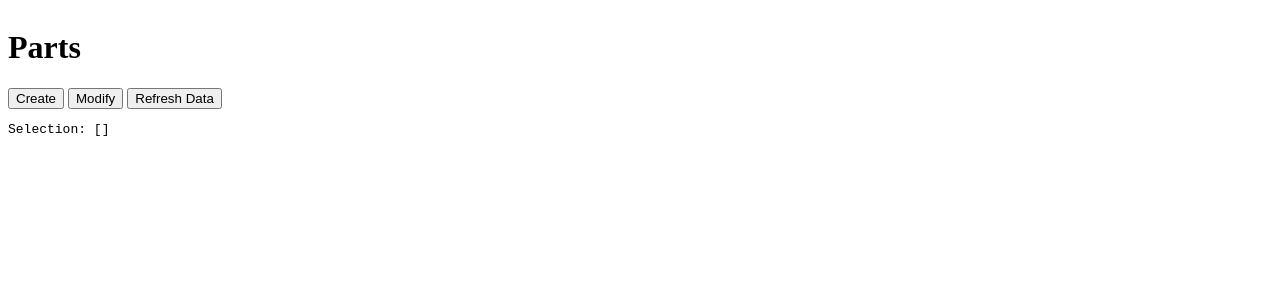
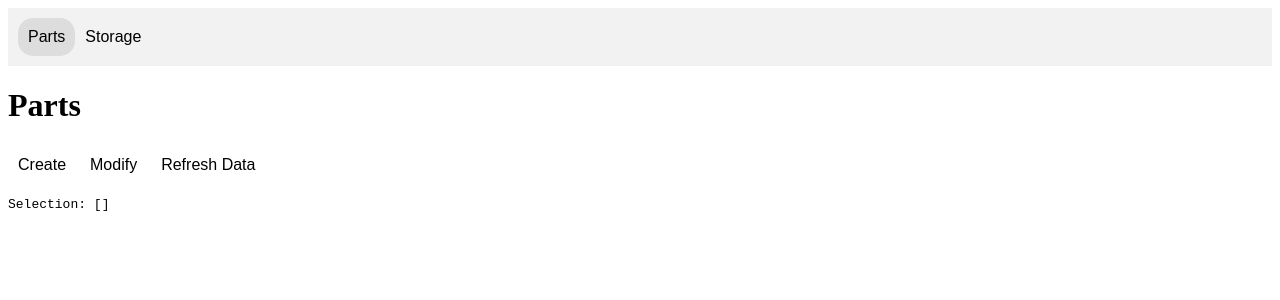
Before and after one commit to Spooky-Kabuki/ShikaBOM, a SvelteKit app: page / in a window 1280 px wide. Shown: the top 300 px of the page. Built offline with nearby package versions, Linux system fonts and the light colour scheme.

Commit message:
Add frontend stuff for storage tabs
- Added nicer buttons for tabs
- Re-worked buttons to all look less janky

```diff
--- a/src/lib/ModifyPartModal.svelte
+++ b/src/lib/ModifyPartModal.svelte
@@ -129,4 +129,17 @@
     form > div + * {
         margin-top: 10px;
     }
+    button {
+        background-color: transparent;
+        border: none;
+        cursor: pointer;
+        font-size: 16px;
+        padding: 10px;
+        transition: background-color 0.3s ease;
+        border-radius: 15px;
+    }
+
+    button:hover {
+        background-color: #ddd;
+    }
 </style>
--- a/src/lib/NewPartModal.svelte
+++ b/src/lib/NewPartModal.svelte
@@ -111,4 +111,17 @@
     form > div + * {
         margin-top: 10px;
     }
+    button {
+        background-color: transparent;
+        border: none;
+        cursor: pointer;
+        font-size: 16px;
+        padding: 10px;
+        transition: background-color 0.3s ease;
+        border-radius: 15px;
+    }
+
+    button:hover {
+        background-color: #ddd;
+    }
 </style>
--- a/src/lib/PartTable.svelte
+++ b/src/lib/PartTable.svelte
@@ -100,4 +100,17 @@
     :global(.row-selected) {
         background-color: #f8c;
     }
+    button {
+        background-color: transparent;
+        border: none;
+        cursor: pointer;
+        font-size: 16px;
+        padding: 10px;
+        transition: background-color 0.3s ease;
+        border-radius: 15px;
+    }
+
+    button:hover {
+        background-color: #ddd;
+    }
 </style>
--- a/src/routes/+page.svelte
+++ b/src/routes/+page.svelte
@@ -4,6 +4,13 @@
     import { openModal } from 'svelte-modals'
     import NewPartModal from "$lib/NewPartModal.svelte";
 	import ModifyPartModal from '$lib/ModifyPartModal.svelte';
+
+    export let activeTab = "parts";
+
+    function switchTab(tab) {
+        activeTab = tab;
+    }
+
     function handleCreatePart() {
         openModal(NewPartModal)
     }
@@ -13,20 +20,43 @@
     let export_pn = "";
 </script>
 
+<div class="tab-bar">
+    <button class:active={activeTab === 'parts'} on:click={() => switchTab('parts')}>
+      Parts
+    </button>
+    <button class:active={activeTab === 'storage'} on:click={() => switchTab('storage')}>
+      Storage
+    </button>
+    <!-- Add more tabs here -->
+</div>
+
+{#if activeTab === 'parts'}
+    <div class="headerbar">
+        <h1>Parts</h1>
+        <button on:click={handleCreatePart}>Create</button>
+        <button on:click={handleModifyPart}>Modify</button>
+    </div>
+    <PartTable bind:selected_pn={export_pn}/>
+{:else if activeTab === 'storage'}
+    <div class="headerbar">
+        <h1>Storage</h1>
+    </div>
+{:else}
+    <div class="headerbar">
+        <h1>No tab selected</h1>
+    </div>
+{/if}
+
+
+
 <Modals>
     <div
         slot="backdrop"
         class="backdrop"
-        on:click={closeModal}>
+        on:click={closeModal}
+        on:keypress={closeModal}>
     </div>
 </Modals>
-
-<div class="headerbar">
-    <h1>Parts</h1>
-    <button on:click={handleCreatePart}>Create</button>
-    <button on:click={handleModifyPart}>Modify</button>
-</div>
-<PartTable bind:selected_pn={export_pn}/>
 
 <style>
     .headerbar {
@@ -40,4 +70,29 @@
         left: 0;
         background: rgba(0, 0, 0, 0.50)
     }
+    .tab-bar {
+        display: flex;
+        justify-content: flex-start;
+        align-items: center;
+        background-color: #f2f2f2;
+        padding: 10px;
+    }
+
+    button {
+        background-color: transparent;
+        border: none;
+        cursor: pointer;
+        font-size: 16px;
+        padding: 10px;
+        transition: background-color 0.3s ease;
+        border-radius: 15px;
+    }
+
+    button:hover {
+        background-color: #ddd;
+    }
+
+    .active {
+        background-color: #ddd;
+    }
 </style>
```
